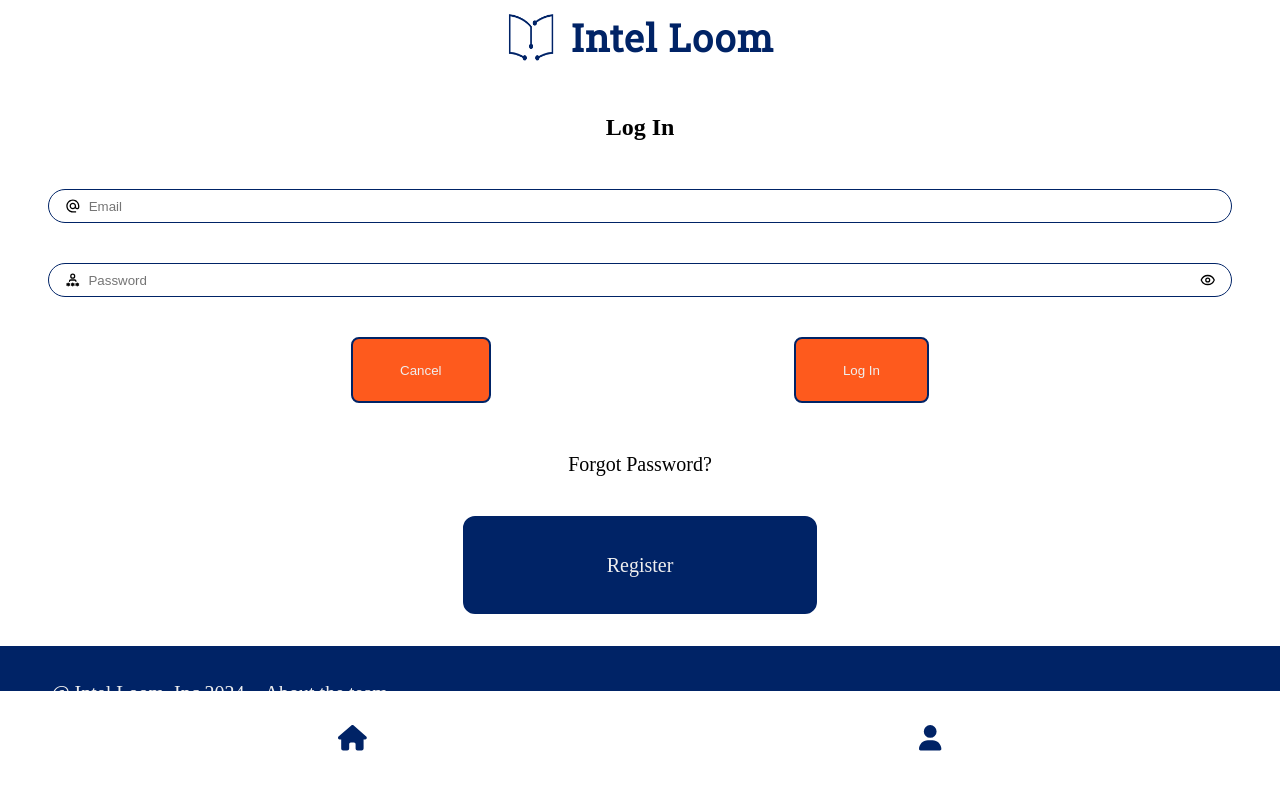
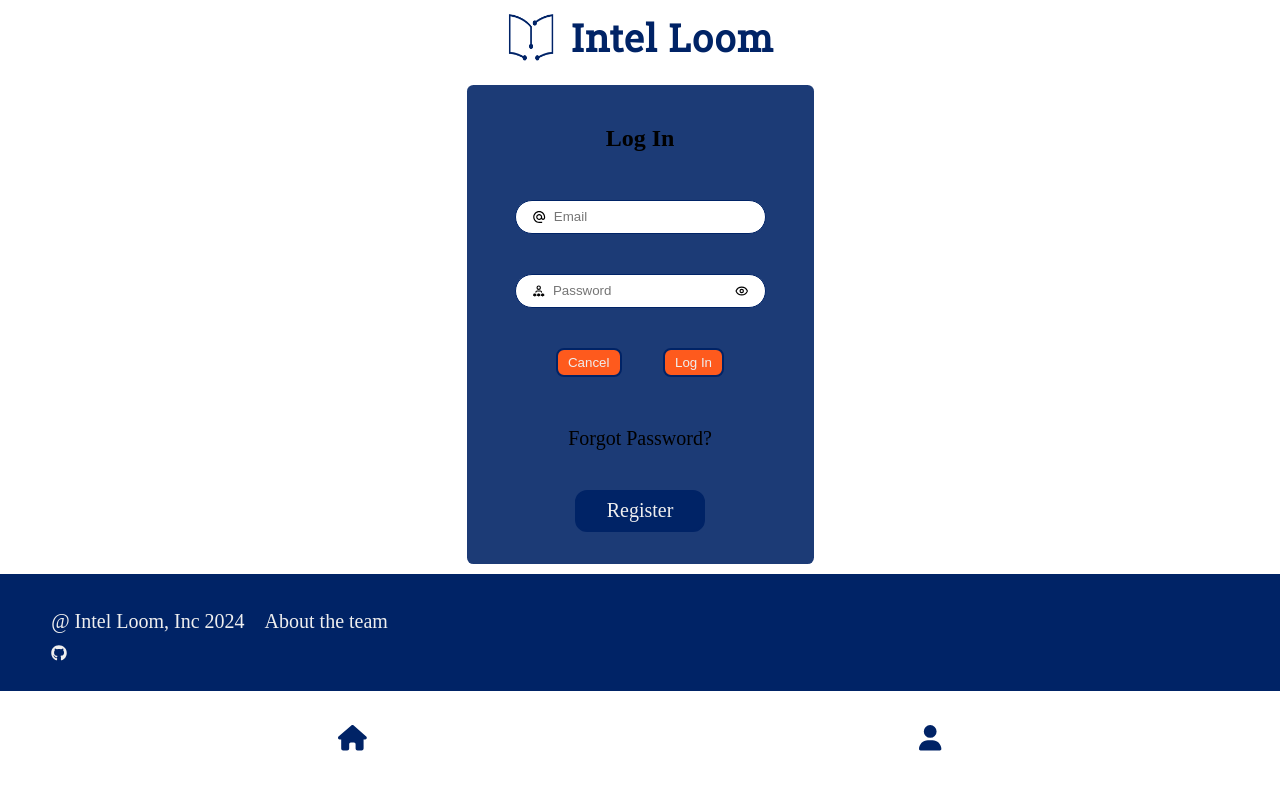
Before and after one commit to overtonjust/Intel-loom-frontend, a React (Vite) app: page /login in a window 1280 px wide. Shown: the top 790 px of the page. Built offline with nearby package versions, Linux system fonts and the light colour scheme; no server answers; what @100mslive/react-sdk would draw is missing.

Commit message:
started login card. changed variable names / orange hover

```diff
--- a/src/pages/login/Login.scss
+++ b/src/pages/login/Login.scss
@@ -7,6 +7,9 @@
 
 .login-form{
   padding: 2rem;
+  background-color: $card;
+  border-radius: .4em;
+  margin: 0 auto;
   display: grid;
   grid-template-rows: repeat(6, auto);
   place-items: center;
--- a/src/shared.scss
+++ b/src/shared.scss
@@ -1,11 +1,11 @@
 
 $orange: #FE5A1D;
-$orange-hover: #fb7f52;
+$orange-faded: #fb7f52;
 $white: #EFEFEF;
 $footer: #cacaca;
 $grey: #b6b6b6;
 $blue: #002366;
-$blue-hover: #1e4182e6;
+$blue-faded: #1e4182e6;
 $card: rgba(0, 35, 102,.89);
 
 .button-orange {
@@ -19,11 +19,11 @@ $card: rgba(0, 35, 102,.89);
     text-decoration: none;
     &:hover {
         transform: translateY(-2px);
-        box-shadow: 0 0 .6rem .2rem $blue-hover;
+        box-shadow: 0 0 .6rem .2rem $white;
     }
     &:active {
         transform: translateY(2px);
-        background-color: $orange-hover;
+        background-color: $orange-faded;
         box-shadow: none;
     }
 }
@@ -39,11 +39,11 @@ $card: rgba(0, 35, 102,.89);
     text-decoration: none;
     &:hover {
         transform: translateY(-2px);
-        box-shadow: 0 0 .6rem .2rem $orange-hover;
+        box-shadow: 0 0 .6rem .2rem $orange-faded;
     }
     &:active {
         transform: translateY(2px);
-        background-color: $blue-hover;
+        background-color: $blue-faded;
         box-shadow: none;
     }
 }
@@ -59,11 +59,11 @@ $card: rgba(0, 35, 102,.89);
     text-decoration: none;
     &:hover {
         transform: translateY(-2px);
-        box-shadow: 0 0 .6rem .2rem $blue-hover;
+        box-shadow: 0 0 .6rem .2rem $white;
     }
     &:active {
         transform: translateY(2px);
-        background-color: $orange-hover;
+        background-color: $orange-faded;
         box-shadow: none;
     }
 }
@@ -79,11 +79,11 @@ $card: rgba(0, 35, 102,.89);
     text-decoration: none;
     &:hover {
         transform: translateY(-2px);
-        box-shadow: 0 0 .6rem .2rem $orange-hover;
+        box-shadow: 0 0 .6rem .2rem $orange-faded;
     }
     &:active {
         transform: translateY(2px);
-        background-color: $blue-hover;
+        background-color: $blue-faded;
         box-shadow: none;
     }
 }
```
